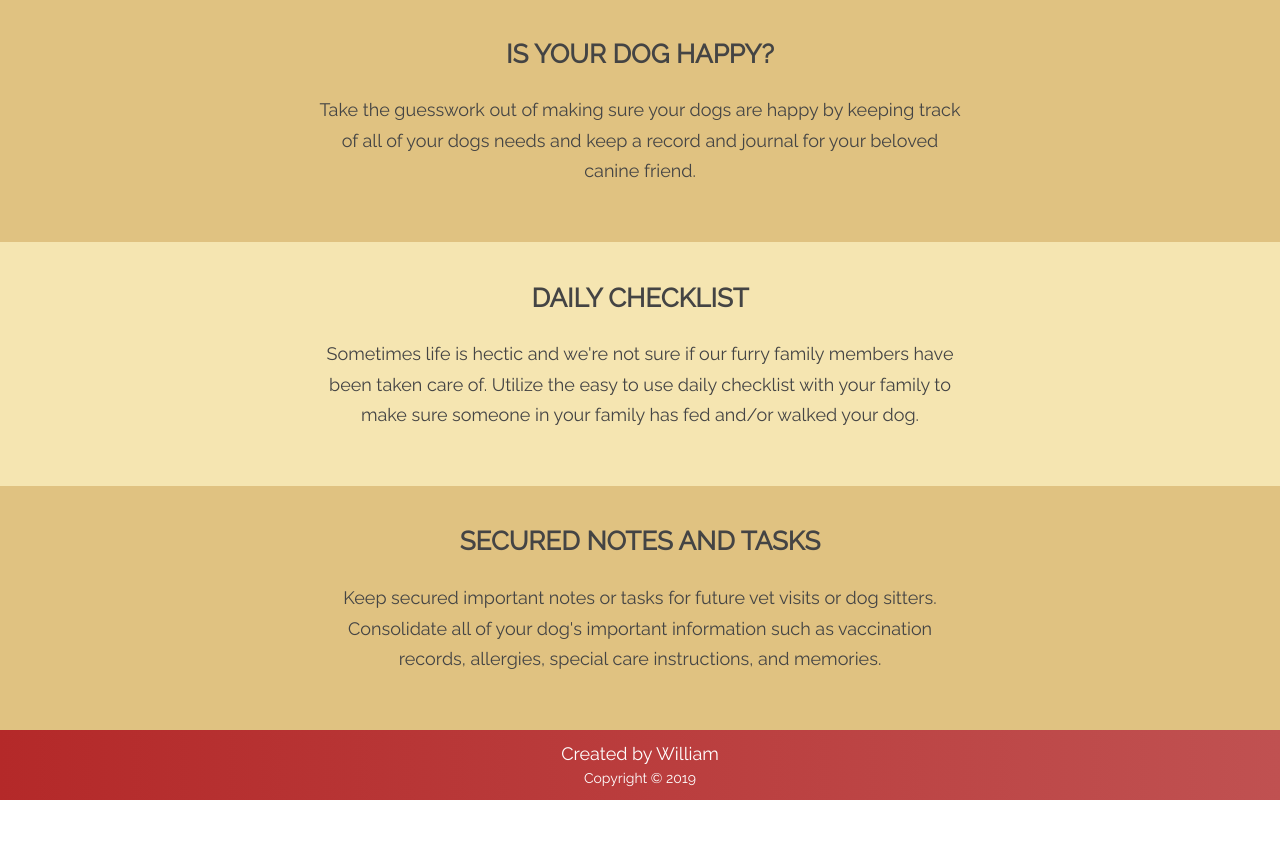
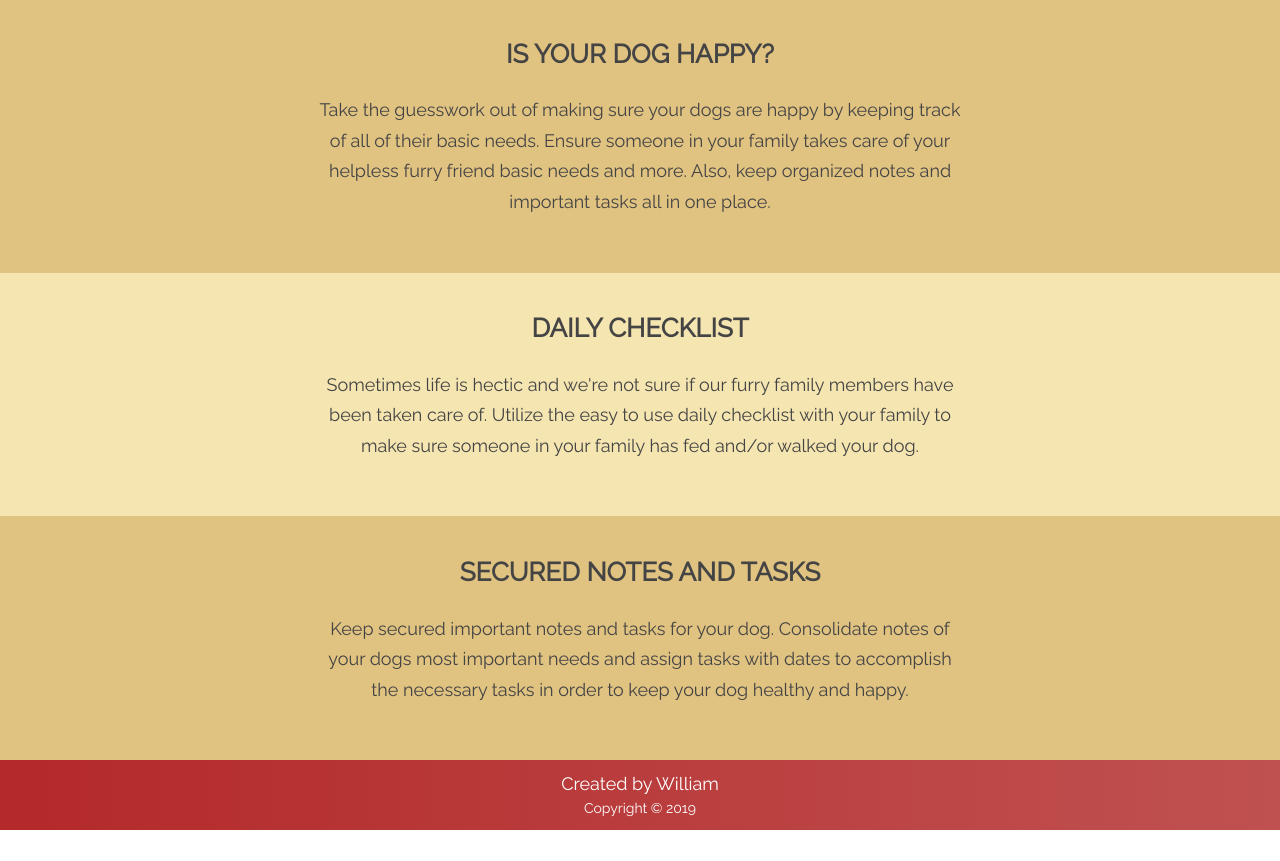
Before and after one commit to dc5will/happydog-client, a React (Create React App) app: page / in a window 1280 px wide. Shown: the part 487-1348 px from the top of the page. Before the commit the page ends 1318 px from the top, so only its background shows below. Built offline with nearby package versions, Linux system fonts and the light colour scheme; no server answers.

Commit message:
changed landing page description

```diff
--- a/src/components/LandingPage/LandingPage.js
+++ b/src/components/LandingPage/LandingPage.js
@@ -1,26 +1,27 @@
 import React, { Component } from "react";
 import "./LandingPage.css";
 import Header from "../../components/Header/Header";
-import Footer from '../../components/Footer/Footer';
+import Footer from "../../components/Footer/Footer";
 
 export default class LandingPage extends Component {
   render() {
     return (
       <>
         <Header />
-        <section className='bannerBackground'></section>
-        <section className='happyDogDesciption'>
+        <section className="bannerBackground" />
+        <section className="happyDogDesciption">
           <header>
             <h2>Is Your Dog Happy?</h2>
           </header>
           <p>
             Take the guesswork out of making sure your dogs are happy by keeping
-            track of all of your dogs needs and keep a record and journal for
-            your beloved canine friend.
+            track of all of their basic needs. Ensure someone in your
+            family takes care of your helpless furry friend basic needs and more.
+            Also, keep organized notes and important tasks all in one place.
           </p>
         </section>
 
-        <section className='checkListDescription'>
+        <section className="checkListDescription">
           <header>
             <h2>Daily Checklist</h2>
             <p>
@@ -32,14 +33,14 @@ export default class LandingPage extends Component {
           </header>
         </section>
 
-        <section className='notesAndTaskDescription'>
+        <section className="notesAndTaskDescription">
           <header>
             <h2>Secured Notes and Tasks</h2>
             <p>
-              Keep secured important notes or tasks for future vet visits or dog
-              sitters. Consolidate all of your dog's important information such
-              as vaccination records, allergies, special care instructions, and
-              memories.
+              Keep secured important notes and tasks for your dog. Consolidate
+              notes of your dogs most important needs and assign tasks with
+              dates to accomplish the necessary tasks in order to keep your dog
+              healthy and happy.
             </p>
           </header>
         </section>
```
